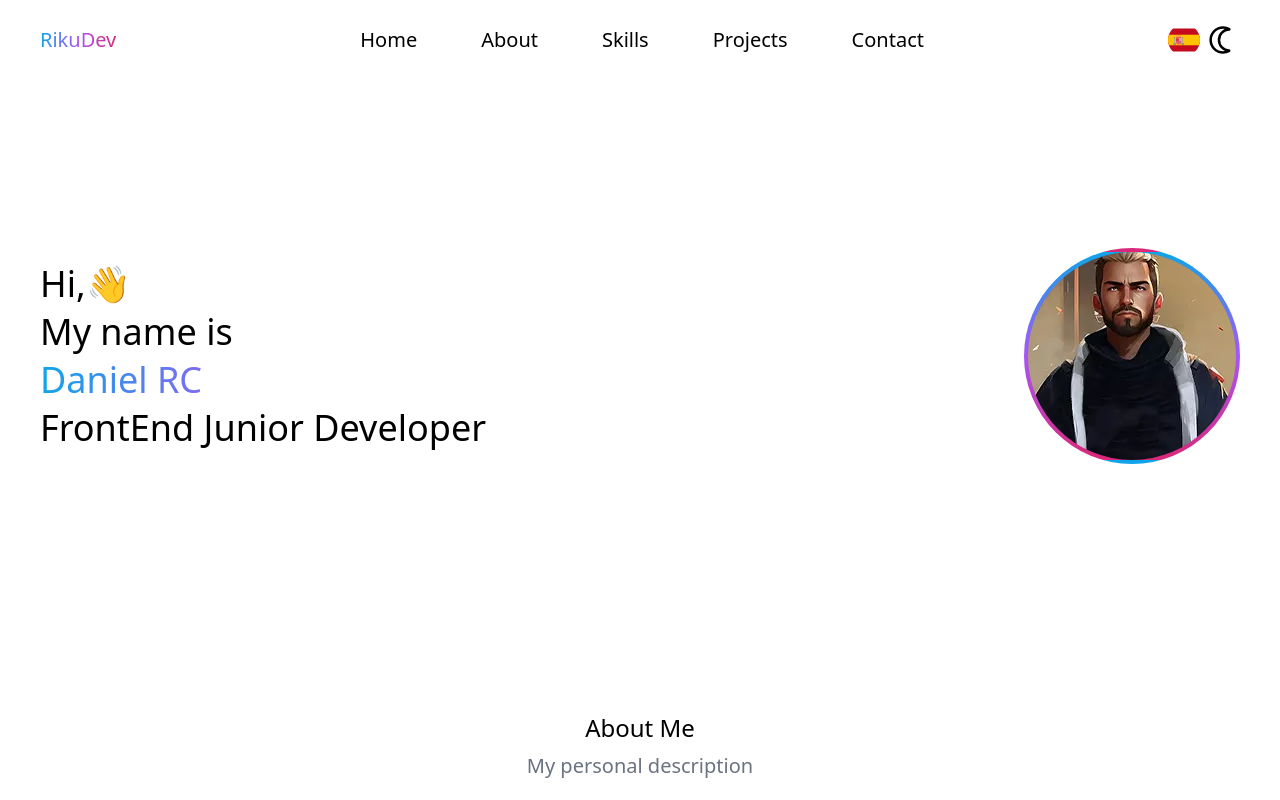
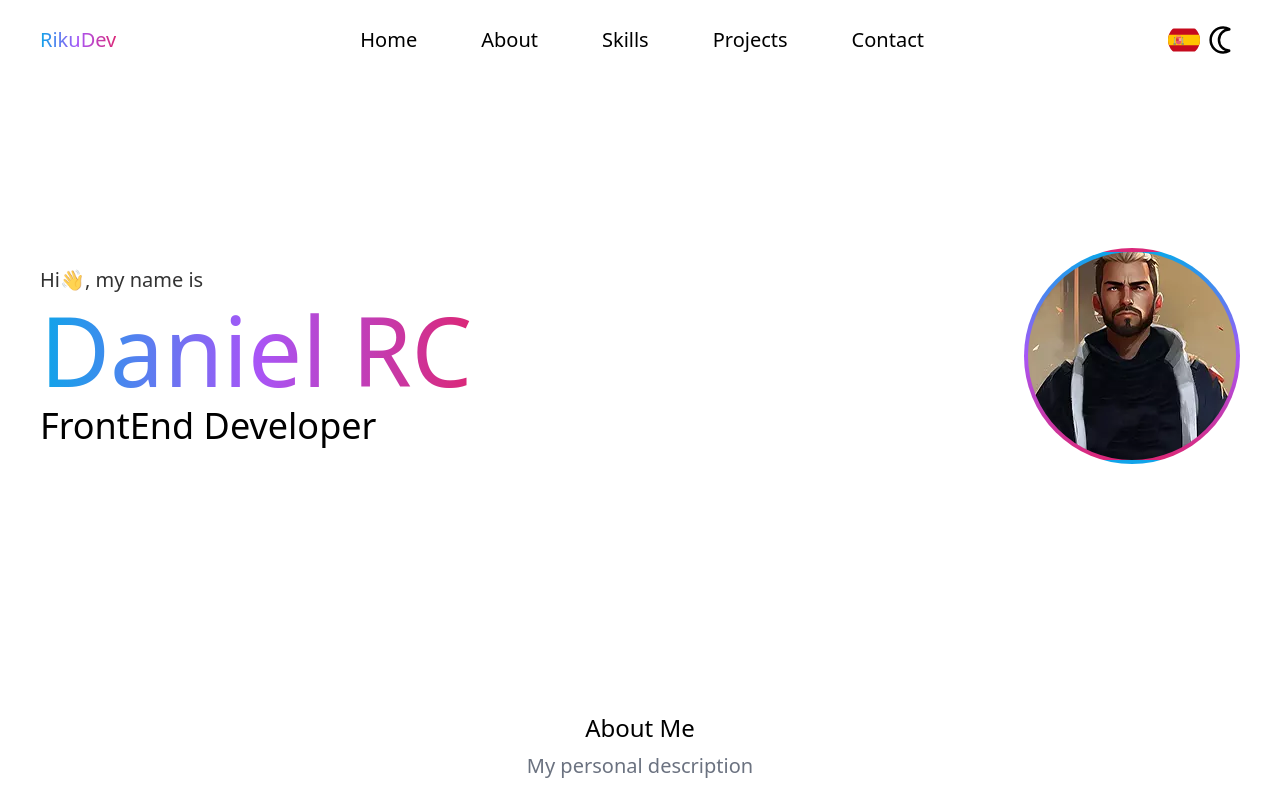
Before and after one commit to xRiiku/MyPortfolio, a React (Vite) app: page / in a window 1280 px wide. Shown: the top 800 px of the page. Built offline with nearby package versions, Linux system fonts and the light colour scheme.

Commit message:
home changes

```diff
--- a/src/Pages/Home.jsx
+++ b/src/Pages/Home.jsx
@@ -8,10 +8,9 @@ export default function Home(){
         <main id="home" className="text-xl w-screen items-center flex pt-52 z-20 px-10">
         <div className="flex mt-10 justify-between items-center max-w-[1280px] w-screen mx-auto maxsm:flex-col maxsm:gap-10">
             <div className="text-4xl flex flex-col font-medium gap-2 animated-leftSlide">
-                <span>{t('home.hi')}</span>
-                <span>{t('home.nameis')}</span>
-                <span className="bg-gradient-to-r from-sky-500 via-purple-500 to-pink-600 text-transparent bg-clip-text">Daniel RC</span>
-                <span>{t('home.junior')}</span>
+                <p className='text-xl opacity-80'>{t('home.hi')}</p>
+                <p className="text-8xl bg-gradient-to-r from-sky-500 via-purple-500 to-pink-600 text-transparent bg-clip-text">Daniel RC</p>
+                <p>{t('home.developer')}</p>
             </div>
 
             <div className='border-4 bg-gradient-to-b from-sky-500 via-purple-500 to-pink-600 bg-clip-border border-transparent rounded-full animated-rightSlide'>
@@ -23,5 +22,3 @@ export default function Home(){
         </main>
     );
 }
-
-// flex justify-between items-center max-w-[1280px] w-screen  mx-auto
--- a/src/i18n/en.json
+++ b/src/i18n/en.json
@@ -1,9 +1,8 @@
 {
 
 
-    "home.hi": "Hi,👋",
-    "home.nameis": "My name is",
-    "home.junior": "FrontEnd Junior Developer",
+    "home.hi": "Hi👋, my name is",
+    "home.developer": "FrontEnd Developer",
 
     "skills.title": "My Skills",
     "skills.description": "Technologies I´ve been working with recently",
--- a/src/i18n/es.json
+++ b/src/i18n/es.json
@@ -1,7 +1,6 @@
 {
-    "home.hi": "Hola,👋",
-    "home.nameis": "Mi nombre es",
-    "home.junior": "Desarrollador FrontEnd Junior",
+    "home.hi": "Hola👋, mi nombre es",
+    "home.developer": "Desarrollador FrontEnd",
 
     "skills.title": "Mis Habilidades",
     "skills.description": "Tecnologías con las que he estado trabajado recientemente",
```
